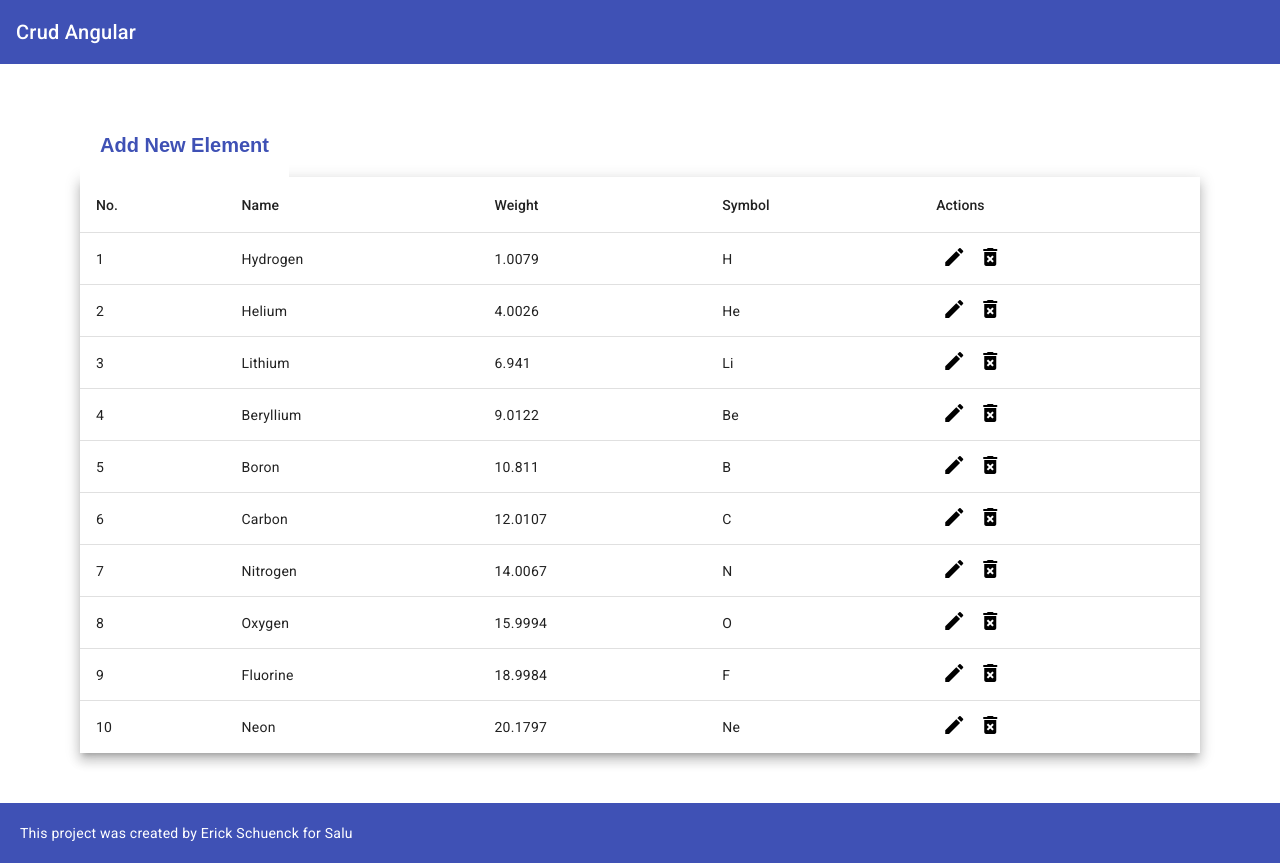
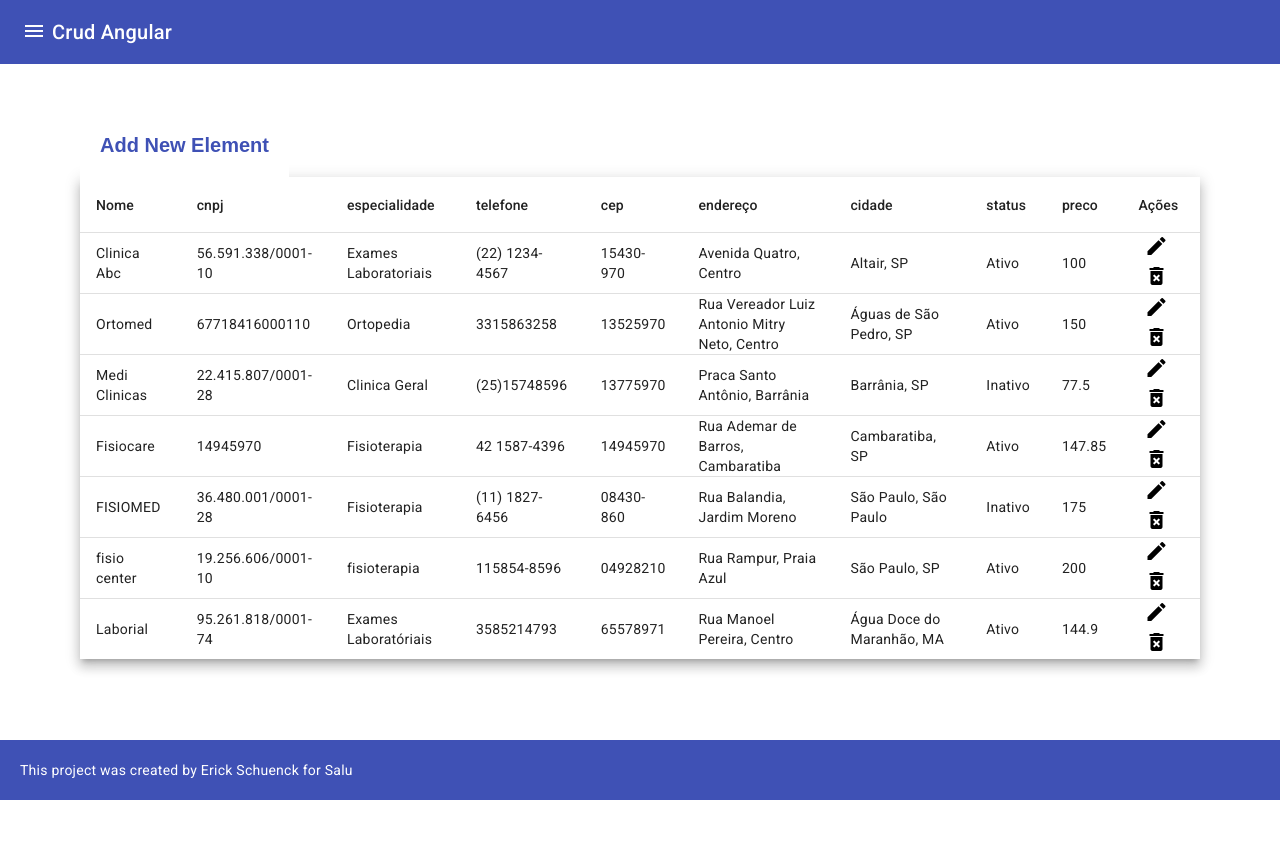
Before and after one commit to ErickSchuenck/AngularCrud, an Angular app: page / in a window 1280 px wide. After the commit the page ends 800 px from the top, so only its background shows below. Built offline with nearby package versions, Linux system fonts and the light colour scheme.

Commit message:
starting to add clinics

```diff
--- a/src/app/shared/footer/footer.component.css
+++ b/src/app/shared/footer/footer.component.css
@@ -1,6 +1,9 @@
 .container {
   background-color: #3f51b5;
   padding: 20px 50px 20px 20px;
+  position: fixed;
+  width: 100%;
+  bottom: 0;
 }
 
 .copyright {
--- a/src/app/shared/header/header.component.css
+++ b/src/app/shared/header/header.component.css
@@ -1,3 +1,9 @@
 .example-spacer {
   flex: 1 1 auto;
 }
+
+.example-icon {
+  border: none;
+  background-color: #3f51b5;
+  color: white;
+}
--- a/src/app/shared/header/header.component.html
+++ b/src/app/shared/header/header.component.html
@@ -1,27 +1,10 @@
 <mat-toolbar color="primary">
-  <span>Crud Angular</span>
-</mat-toolbar>
-
-<!-- <mat-toolbar>
   <button
     mat-icon-button
     class="example-icon"
     aria-label="Example icon-button with menu icon"
   >
-    <mat-icon>menu</mat-icon>
+    <mat-icon> menu </mat-icon>
   </button>
-  <span>My App</span>
-  <span class="example-spacer"></span>
-  <button
-    mat-icon-button
-    class="example-icon favorite-icon"
-    aria-label="Example icon-button with heart icon"
-  ></button>
-  <button
-    mat-icon-button
-    class="example-icon"
-    aria-label="Example icon-button with share icon"
-  >
-    <mat-icon>share</mat-icon>
-  </button>
-</mat-toolbar> -->
+  <span>Crud Angular</span>
+</mat-toolbar>
--- a/src/app/shared/modal/modal.component.html
+++ b/src/app/shared/modal/modal.component.html
@@ -1,21 +1,21 @@
 <h1 mat-dialog-title>Create Element</h1>
 <div mat-dialog-content>
   <mat-form-field>
-    <mat-label>Position</mat-label>
-    <input matInput [(ngModel)]="data.position" />
+    <mat-label>Id</mat-label>
+    <input matInput [(ngModel)]="data.id" />
   </mat-form-field>
   <mat-form-field>
     <mat-label>Name</mat-label>
-    <input matInput [(ngModel)]="data.name" />
+    <input matInput [(ngModel)]="data.nome" />
   </mat-form-field>
-  <mat-form-field>
+  <!-- <mat-form-field>
     <mat-label>Weight</mat-label>
     <input matInput [(ngModel)]="data.weight" />
   </mat-form-field>
   <mat-form-field>
     <mat-label>Symbol</mat-label>
     <input matInput [(ngModel)]="data.symbol" />
-  </mat-form-field>
+  </mat-form-field> -->
 </div>
 <div mat-dialog-actions>
   <button mat-button (click)="onCancel()">Cancel</button>
--- a/src/app/shared/modal/modal.component.ts
+++ b/src/app/shared/modal/modal.component.ts
@@ -1,6 +1,6 @@
 import { Component, Inject, OnInit } from '@angular/core';
 import { MAT_DIALOG_DATA, MatDialogRef } from '@angular/material/dialog';
-import { PeriodicElement } from 'src/app/views/home/home.component';
+import { Clinica } from 'src/app/views/home/home.component';
 
 @Component({
   selector: 'app-modal',
@@ -8,11 +8,11 @@ import { PeriodicElement } from 'src/app/views/home/home.component';
   styleUrls: ['./modal.component.css'],
 })
 export class ModalComponent {
-  element!: PeriodicElement;
+  element!: Clinica;
 
   constructor(
     @Inject(MAT_DIALOG_DATA)
-    public data: PeriodicElement,
+    public data: Clinica,
     public dialogRef: MatDialogRef<ModalComponent>
   ) {}
 
--- a/src/app/views/home/home.component.css
+++ b/src/app/views/home/home.component.css
@@ -3,7 +3,7 @@
 }
 
 .container {
-  padding: 50px 80px;
+  padding: 50px 80px 100px;
 }
 
 .icons {
--- a/src/app/views/home/home.component.html
+++ b/src/app/views/home/home.component.html
@@ -8,29 +8,58 @@
     Add New Element
   </button>
   <table mat-table #table [dataSource]="dataSource" class="mat-elevation-z8">
-    <ng-container matColumnDef="position">
-      <th mat-header-cell *matHeaderCellDef>No.</th>
-      <td mat-cell *matCellDef="let element">{{ element.position }}</td>
+    <ng-container matColumnDef="nome">
+      <th mat-header-cell *matHeaderCellDef>Nome</th>
+      <td mat-cell *matCellDef="let element">{{ element.nome }}</td>
     </ng-container>
-    <ng-container matColumnDef="name">
-      <th mat-header-cell *matHeaderCellDef>Name</th>
-      <td mat-cell *matCellDef="let element">{{ element.name }}</td>
+    <ng-container matColumnDef="cnpj">
+      <th mat-header-cell *matHeaderCellDef>cnpj</th>
+      <td mat-cell *matCellDef="let element">{{ element.cnpj }}</td>
     </ng-container>
-    <ng-container matColumnDef="weight">
-      <th mat-header-cell *matHeaderCellDef>Weight</th>
-      <td mat-cell *matCellDef="let element">{{ element.weight }}</td>
+    <ng-container matColumnDef="especialidade">
+      <th mat-header-cell *matHeaderCellDef>especialidade</th>
+      <td mat-cell *matCellDef="let element">{{ element.especialidade }}</td>
     </ng-container>
-    <ng-container matColumnDef="symbol">
-      <th mat-header-cell *matHeaderCellDef>Symbol</th>
-      <td mat-cell *matCellDef="let element">{{ element.symbol }}</td>
+    <ng-container matColumnDef="telefone">
+      <th mat-header-cell *matHeaderCellDef>telefone</th>
+      <td mat-cell *matCellDef="let element">{{ element.telefone }}</td>
     </ng-container>
+    <ng-container matColumnDef="cep">
+      <th mat-header-cell *matHeaderCellDef>cep</th>
+      <td mat-cell *matCellDef="let element">{{ element.cep }}</td>
+    </ng-container>
+    <ng-container matColumnDef="endereco">
+      <th mat-header-cell *matHeaderCellDef>endereço</th>
+      <td mat-cell *matCellDef="let element">
+        {{ element.endereco }}, {{ element.bairro }}
+      </td>
+    </ng-container>
+    <ng-container matColumnDef="cidade">
+      <th mat-header-cell *matHeaderCellDef>cidade</th>
+      <td mat-cell *matCellDef="let element">
+        {{ element.cidade }}, {{ element.estado }}
+      </td>
+    </ng-container>
+    <ng-container matColumnDef="status">
+      <th mat-header-cell *matHeaderCellDef>status</th>
+      <td mat-cell *matCellDef="let element">{{ element.status }}</td>
+    </ng-container>
+    <ng-container matColumnDef="preco">
+      <th mat-header-cell *matHeaderCellDef>preco</th>
+      <td mat-cell *matCellDef="let element">{{ element.preco }}</td>
+    </ng-container>
+
     <ng-container matColumnDef="actions">
-      <th mat-header-cell *matHeaderCellDef>Actions</th>
+      <th mat-header-cell *matHeaderCellDef>Ações</th>
       <td mat-cell *matCellDef="let element">
         <button mat-icon-button class="button">
           <mat-icon class="icons">edit</mat-icon>
         </button>
-        <button mat-icon-button class="button">
+        <button
+          mat-icon-button
+          (click)="deleteElement(element.id)"
+          class="button"
+        >
           <mat-icon class="icons">delete_forever</mat-icon>
         </button>
       </td>
--- a/src/app/views/home/home.component.ts
+++ b/src/app/views/home/home.component.ts
@@ -2,24 +2,158 @@ import { Component, ViewChild } from '@angular/core';
 import { MatDialog } from '@angular/material/dialog';
 import { MatTable } from '@angular/material/table';
 import { ModalComponent } from 'src/app/shared/modal/modal.component';
-export interface PeriodicElement {
-  name: string;
-  position: number;
-  weight: number;
-  symbol: string;
+
+export interface Clinica {
+  id: number;
+  nome: string;
+  cnpj: string;
+  especialidade: string;
+  telefone: string;
+  cep: string;
+  endereco: string;
+  numero: any;
+  bairro: string;
+  cidade: string;
+  estado: string;
+  status: string;
+  preco: number;
+  atendimento: object;
 }
 
-const ELEMENT_DATA: PeriodicElement[] = [
-  { position: 1, name: 'Hydrogen', weight: 1.0079, symbol: 'H' },
-  { position: 2, name: 'Helium', weight: 4.0026, symbol: 'He' },
-  { position: 3, name: 'Lithium', weight: 6.941, symbol: 'Li' },
-  { position: 4, name: 'Beryllium', weight: 9.0122, symbol: 'Be' },
-  { position: 5, name: 'Boron', weight: 10.811, symbol: 'B' },
-  { position: 6, name: 'Carbon', weight: 12.0107, symbol: 'C' },
-  { position: 7, name: 'Nitrogen', weight: 14.0067, symbol: 'N' },
-  { position: 8, name: 'Oxygen', weight: 15.9994, symbol: 'O' },
-  { position: 9, name: 'Fluorine', weight: 18.9984, symbol: 'F' },
-  { position: 10, name: 'Neon', weight: 20.1797, symbol: 'Ne' },
+const ELEMENT_DATA: Clinica[] = [
+  {
+    id: 1,
+    nome: 'Clinica Abc',
+    cnpj: '56.591.338/0001-10',
+    especialidade: 'Exames Laboratoriais',
+    telefone: '(22) 1234-4567',
+    cep: '15430-970',
+    endereco: 'Avenida Quatro',
+    numero: '290',
+    bairro: 'Centro',
+    cidade: 'Altair',
+    estado: 'SP',
+    status: 'Ativo',
+    preco: 100.0,
+    atendimento: {
+      inicio: '09:00',
+      fim: '17:00',
+    },
+  },
+  {
+    id: 2,
+    nome: 'Ortomed',
+    cnpj: '67718416000110',
+    especialidade: 'Ortopedia',
+    telefone: '3315863258',
+    cep: '13525970',
+    endereco: 'Rua Vereador Luiz Antonio Mitry Neto',
+    numero: 360,
+    bairro: 'Centro',
+    cidade: 'Águas de São Pedro',
+    estado: 'SP',
+    status: 'Ativo',
+    preco: 150,
+    atendimento: {
+      inicio: '06:00',
+      fim: '20:00',
+    },
+  },
+  {
+    id: 3,
+    nome: 'Medi Clinicas',
+    cnpj: '22.415.807/0001-28',
+    especialidade: 'Clinica Geral',
+    telefone: '(25)15748596',
+    cep: '13775970',
+    endereco: 'Praca Santo Antônio',
+    numero: 95,
+    bairro: 'Barrânia',
+    cidade: 'Barrânia',
+    estado: 'SP',
+    status: 'Inativo',
+    preco: 77.5,
+    atendimento: {
+      inicio: '09:00',
+      fim: '20:00',
+    },
+  },
+  {
+    id: 4,
+    nome: 'Fisiocare',
+    cnpj: '14945970',
+    especialidade: 'Fisioterapia',
+    telefone: '42 1587-4396',
+    cep: '14945970',
+    endereco: 'Rua Ademar de Barros',
+    numero: 394,
+    bairro: 'Cambaratiba',
+    cidade: 'Cambaratiba',
+    estado: 'SP',
+    status: 'Ativo',
+    preco: 147.85,
+    atendimento: {
+      inicio: '08:00',
+      fim: '17:00',
+    },
+  },
+  {
+    id: 5,
+    nome: 'FISIOMED',
+    cnpj: '36.480.001/0001-28',
+    especialidade: 'Fisioterapia',
+    telefone: '(11) 1827-6456',
+    cep: '08430-860',
+    endereco: 'Rua Balandia',
+    numero: 12,
+    bairro: 'Jardim Moreno',
+    cidade: 'São Paulo',
+    estado: 'São Paulo',
+    status: 'Inativo',
+    preco: 175,
+    atendimento: {
+      inicio: '06:00',
+      fim: '20:00',
+    },
+  },
+  {
+    id: 6,
+    nome: 'fisio center',
+    cnpj: '19.256.606/0001-10',
+    especialidade: 'fisioterapia',
+    telefone: '115854-8596',
+    cep: '04928210',
+    endereco: 'Rua Rampur',
+    numero: 25,
+    bairro: 'Praia Azul',
+    cidade: 'São Paulo',
+    estado: 'SP',
+    status: 'Ativo',
+    preco: 200,
+    atendimento: {
+      inicio: '06:00',
+      fim: '20:00',
+    },
+  },
+  {
+    id: 7,
+    nome: 'Laborial',
+    cnpj: '95.261.818/0001-74',
+    especialidade: 'Exames Laboratóriais',
+    telefone: '3585214793',
+    cep: '65578971',
+    endereco: 'Rua Manoel Pereira',
+    numero: 179,
+    bairro: 'Centro',
+    cidade: 'Água Doce do Maranhão',
+    estado: 'MA',
+    status: 'Ativo',
+    preco: 144.9,
+    atendimento: {
+      inicio: '09:00',
+      fim: '17:00',
+    },
+  },
 ];
 
 @Component({
@@ -32,10 +166,15 @@ export class HomeComponent {
   table!: MatTable<any>;
 
   displayedColumns: string[] = [
-    'position',
-    'name',
-    'weight',
-    'symbol',
+    'nome',
+    'cnpj',
+    'especialidade',
+    'telefone',
+    'cep',
+    'endereco',
+    'cidade',
+    'status',
+    'preco',
     'actions',
   ];
 
@@ -43,16 +182,14 @@ export class HomeComponent {
 
   constructor(public dialog: MatDialog) {}
   ngOnInit(): void {}
-  openDialog(element: PeriodicElement | null): void {
+  openDialog(element: Clinica | null): void {
     const dialogRef = this.dialog.open(ModalComponent, {
       width: '260px',
       data:
         element === null
           ? {
-              position: null,
+              id: null,
               name: '',
-              weight: null,
-              symbol: '',
             }
           : element,
     });
@@ -64,4 +201,8 @@ export class HomeComponent {
       }
     });
   }
+
+  deleteElement(id: number): void {
+    this.dataSource = this.dataSource.filter((element) => element.id !== id);
+  }
 }
```
